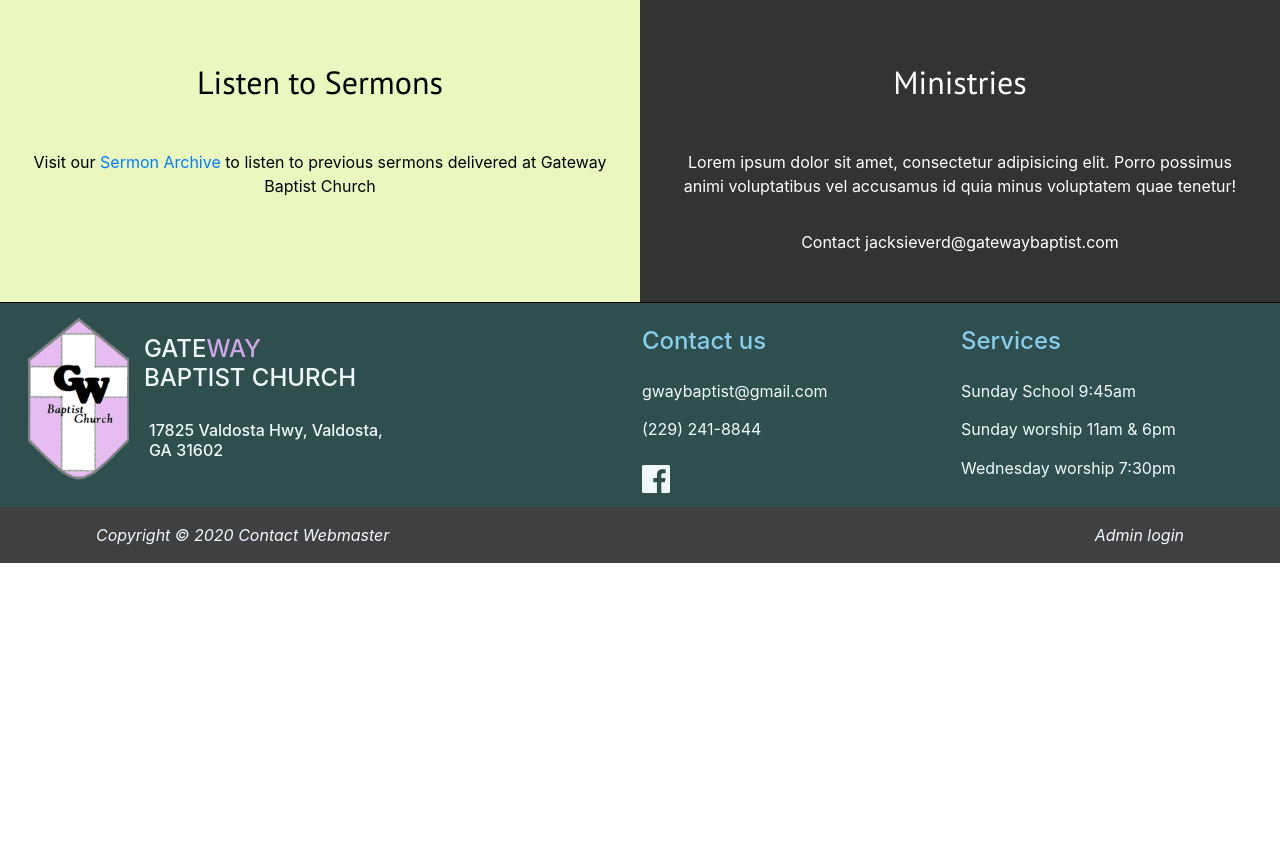
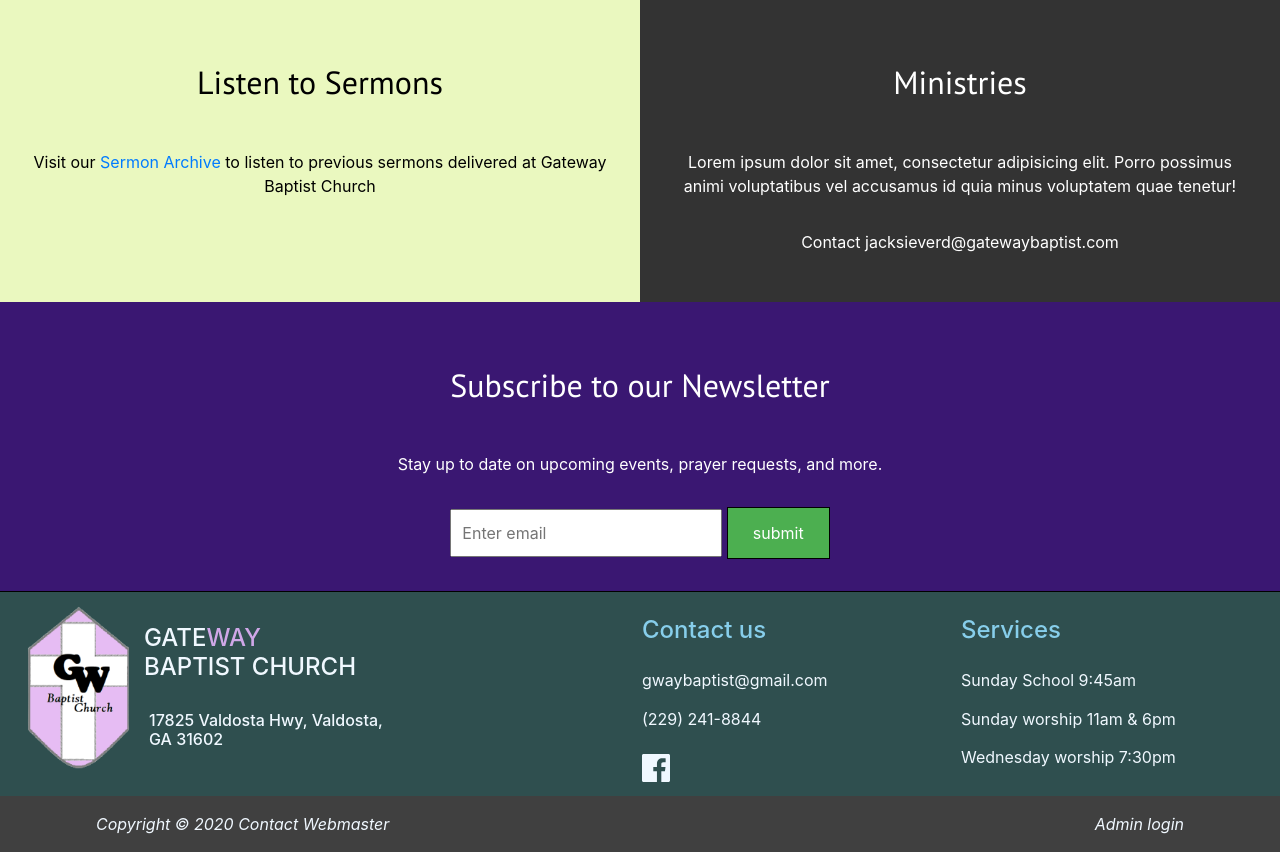
Before and after one commit to knutsun/website, a Django app: page / in a window 1280 px wide. Shown: the part 1768-2620 px from the top of the page. Before the commit the page ends 2331 px from the top, so only its background shows below. Run offline with Django 3.2, Linux system fonts and the light colour scheme; data that the repository does not hold is empty; some libraries are stand-ins or nearby versions.

Commit message:
Add Newsletter section

```diff
--- a/templates/index.html
+++ b/templates/index.html
@@ -126,6 +126,28 @@
       </div>
     </section>
 
+
+
+      <section id="section-c" class="grid">
+      <div class="content-wrap">
+        <h2 class="content-title">Subscribe to our Newsletter</h2>
+        <p style="margin-bottom:15px">Stay up to date on upcoming events, prayer requests, and more.</p>
+
+          <form>
+            <input type="text" name="" placeholder="Enter email" style="padding: 10px">
+            <input type="submit" name="" value="submit" style="  background-color: #4CAF50; /* Green */
+              border: 1px solid black;
+              color: white;
+              padding: 13px 25px;
+              text-align: center;
+              text-decoration: none;
+              display: inline-block;
+              font-size: 16px;">
+          </form>
+
+      </div>
+    </section>
+
   </main>
 
 
```
